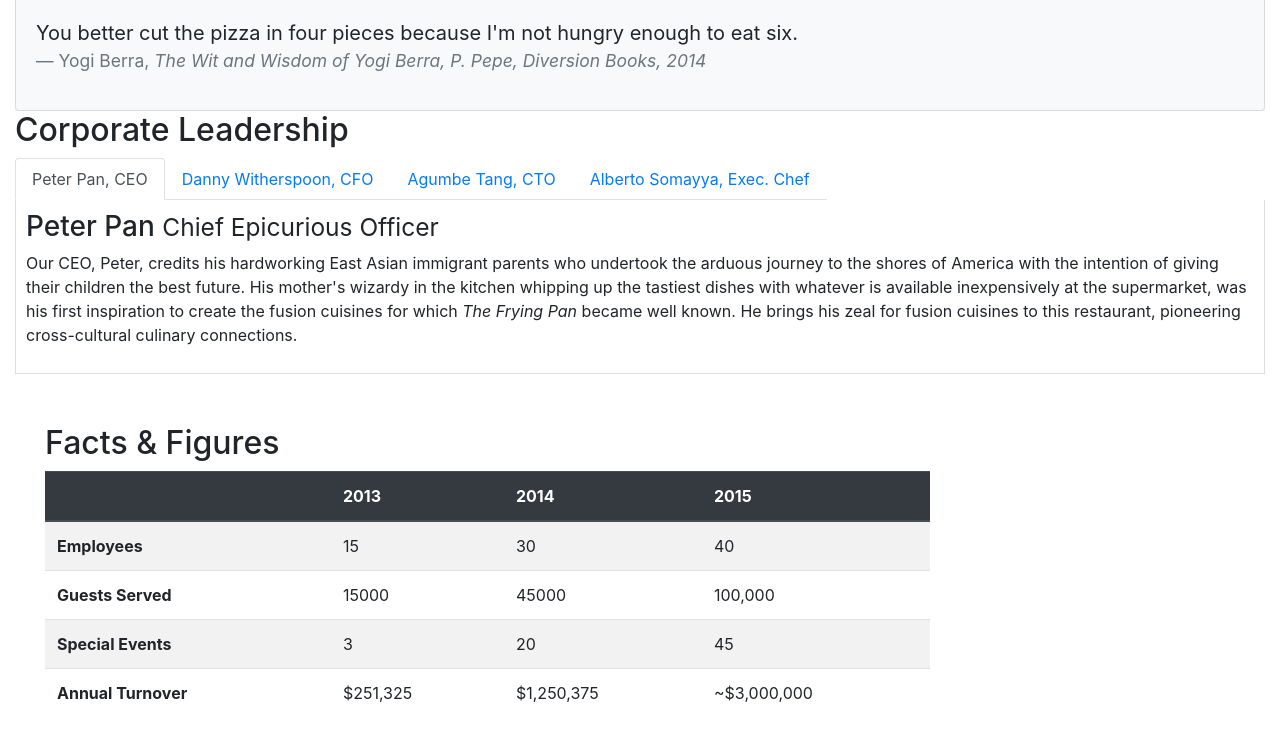
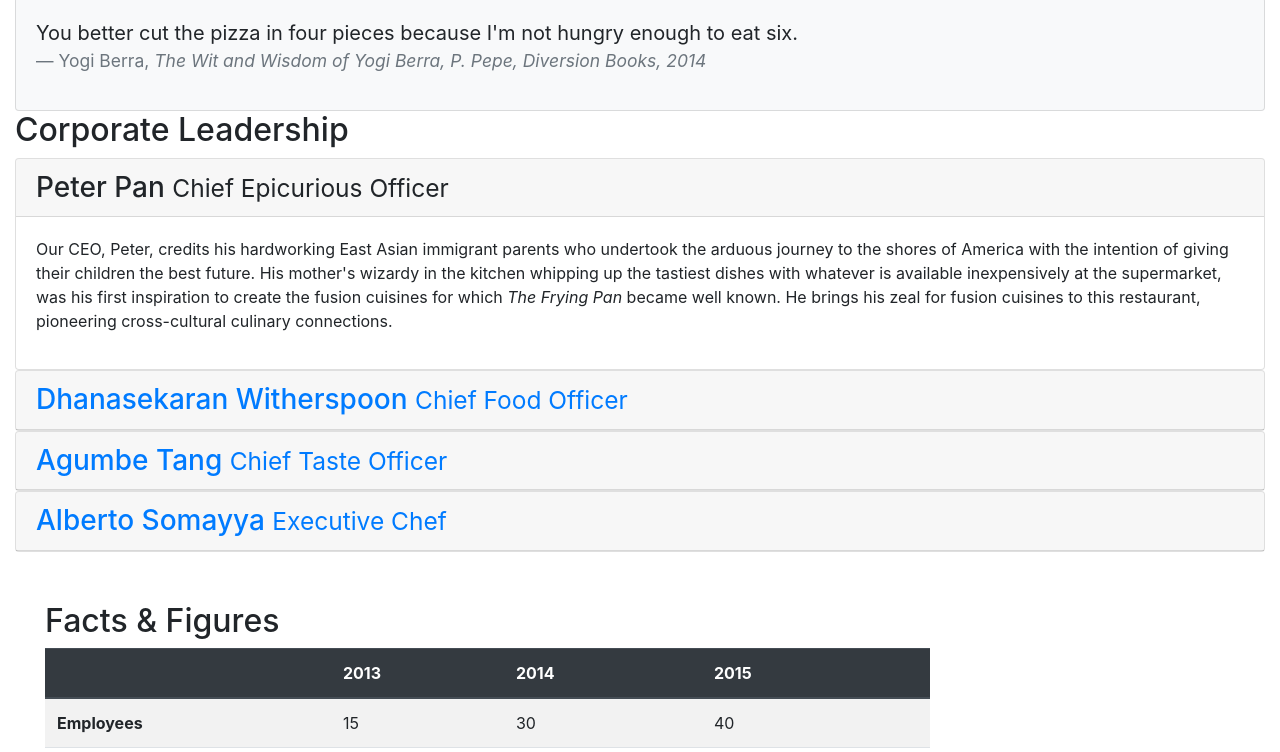
Before and after one commit to saurav0705/bootstrap, a plain HTML site: page aboutus.html in a window 1280 px wide. Shown: the part 738-1490 px from the top of the page. Drawn offline with nearby package versions, Linux system fonts and the light colour scheme.

Commit message:
accordian

```diff
--- a/aboutus.html
+++ b/aboutus.html
@@ -97,40 +97,69 @@
                 <h2>Corporate Leadership</h2>
             </div>
             <div class="row">
-                <ul class="nav nav-tabs">
-                    <li class="nav-item">
-                      <a class="nav-link active" href="#peter"
-                        role="tab" data-toggle="tab">Peter Pan, CEO</a>
-                    </li>
-                    <li class="nav-item">
-                      <a class="nav-link" href="#danny" role="tab"
-                        data-toggle="tab">Danny Witherspoon, CFO</a>
-                    </li>
-                    <li class="nav-item">
-                      <a class="nav-link" href="#agumbe"role="tab"
-                        data-toggle="tab">Agumbe Tang, CTO</a>
-                    </li>
-                    <li class="nav-item">
-                      <a class="nav-link" href="#alberto" role="tab"
-                        data-toggle="tab">Alberto Somayya, Exec. Chef</a>
-                    </li>
-                </ul>
-                <div class="tab-content">
-                    <div role="tabpanel" class="tab-pane fade show active" id="peter">
-                <h3>Peter Pan <small>Chief Epicurious Officer</small></h3>
-                <p class="d-none d-sm-block">Our CEO, Peter, credits his hardworking East Asian immigrant parents who undertook the arduous journey to the shores of America with the intention of giving their children the best future. His mother's wizardy in the kitchen whipping up the tastiest dishes with whatever is available inexpensively at the supermarket, was his first inspiration to create the fusion cuisines for which <em>The Frying Pan</em> became well known. He brings his zeal for fusion cuisines to this restaurant, pioneering cross-cultural culinary connections.</p>
+                <div id="accordion">
+                <div class="card">
+                    <div class="card-header" role="tab" id="peterhead">
+                    <h3 class="mb-0">
+                        <a data-toggle="collapse" data-target="#peter">
+                        Peter Pan <small>Chief Epicurious Officer</small>
+                        </a>
+                    </h3>
+                    </div>
+                    <div class="collapse show" id="peter" data-parent="#accordion">
+                        <div class="card-body">
+                            <p class="d-none d-sm-block">Our CEO, Peter, credits his hardworking East Asian immigrant parents who undertook the arduous journey to the shores of America with the intention of giving their children the best future. His mother's wizardy in the kitchen whipping up the tastiest dishes with whatever is available inexpensively at the supermarket, was his first inspiration to create the fusion cuisines for which <em>The Frying Pan</em> became well known. He brings his zeal for fusion cuisines to this restaurant, pioneering cross-cultural culinary connections.</p>
+
+                        </div>
+                    </div>
+                </div>
+                <div class="card">
+                    <div class="card-header" role="tab" id="dannyhead">
+                    <h3 class="mb-0">
+                        <a class="collapsed" data-toggle="collapse" data-target="#danny">
+                        Dhanasekaran Witherspoon <small>Chief Food Officer</small>
+                        </a>
+                    </h3>
+                </div>
+                <div class="collapse" id="danny" data-parent="#accordion">
+                    <div class="card-body">
+                        <p class="d-none d-sm-block">Our CFO, Danny, as he is affectionately referred to by his colleagues, comes from a long established family tradition in farming and produce. His experiences growing up on a farm in the Australian outback gave him great appreciation for varieties of food sources. As he puts it in his own words, <em>Everything that runs, wins, and everything that stays, pays!</em></p>
+
+                    </div>
+                </div>
             </div>
-            <div role="tabpanel" class="tab-pane fade show" id="danny">
-                <h3>Dhanasekaran Witherspoon <small>Chief Food Officer</small></h3>
-                <p class="d-none d-sm-block">Our CFO, Danny, as he is affectionately referred to by his colleagues, comes from a long established family tradition in farming and produce. His experiences growing up on a farm in the Australian outback gave him great appreciation for varieties of food sources. As he puts it in his own words, <em>Everything that runs, wins, and everything that stays, pays!</em></p>
+            <div class="card">
+                    <div class="card-header" role="tab" id="agumbehead">
+                    <h3 class="mb-0">
+                        <a class="collapsed" data-toggle="collapse" data-target="#agumbe">
+                        Agumbe Tang <small>Chief Taste Officer</small>
+                        </a>
+                    </h3>
+                </div>
+                <div class="collapse" id="agumbe" data-parent="#accordion">
+                    <div class="card-body">
+                        <p class="d-none d-sm-block"> Blessed with the most discerning gustatory sense, Agumbe, our CTO, personally ensures that every dish that we serve meets his exacting tastes. Our chefs dread the tongue lashing that ensues if their dish does not meet his exacting standards. He lives by his motto, <em>You click only if you survive my lick.</em></p class=".d-none .d-sm-block">
+
+                    </div>
+                </div>
             </div>
-            <div role="tabpanel" class="tab-pane fade show" id="agumbe">
-                    <h3>Agumbe Tang <small>Chief Taste Officer</small></h3>
-                <p class="d-none d-sm-block">Blessed with the most discerning gustatory sense, Agumbe, our CTO, personally ensures that every dish that we serve meets his exacting tastes. Our chefs dread the tongue lashing that ensues if their dish does not meet his exacting standards. He lives by his motto, <em>You click only if you survive my lick.</em></p class=".d-none .d-sm-block">
+            <div class="card">
+                    <div class="card-header" role="tab" id="albertohead">
+                    <h3 class="mb-0">
+                        <a class="collapsed" data-toggle="collapse" data-target="#alberto">
+                        Alberto Somayya <small>Executive Chef</small>
+                        </a>
+                    </h3>
+                </div>
+                <div class="collapse" id="alberto" data-parent="#accordion">
+                    <div class="card-body">
+                        <p class="d-none d-sm-block">Award winning three-star Michelin chef with wide International experience having worked closely with whos-who in the culinary world, he specializes in creating mouthwatering Indo-Italian fusion experiences. He says, <em>Put together the cuisines from the two craziest cultures, and you get a winning hit! Amma Mia!</em></p>
+
+                    </div>
+                </div>
             </div>
-                <div role="tabpanel" class="tab-pane fade show" id="alberto"><h3>Alberto Somayya <small>Executive Chef</small></h3>
-                <p class="d-none d-sm-block">Award winning three-star Michelin chef with wide International experience having worked closely with whos-who in the culinary world, he specializes in creating mouthwatering Indo-Italian fusion experiences. He says, <em>Put together the cuisines from the two craziest cultures, and you get a winning hit! Amma Mia!</em></p>
-            </div>
+
+
         </div>
        </div>
        <div class="row row-content">
```
